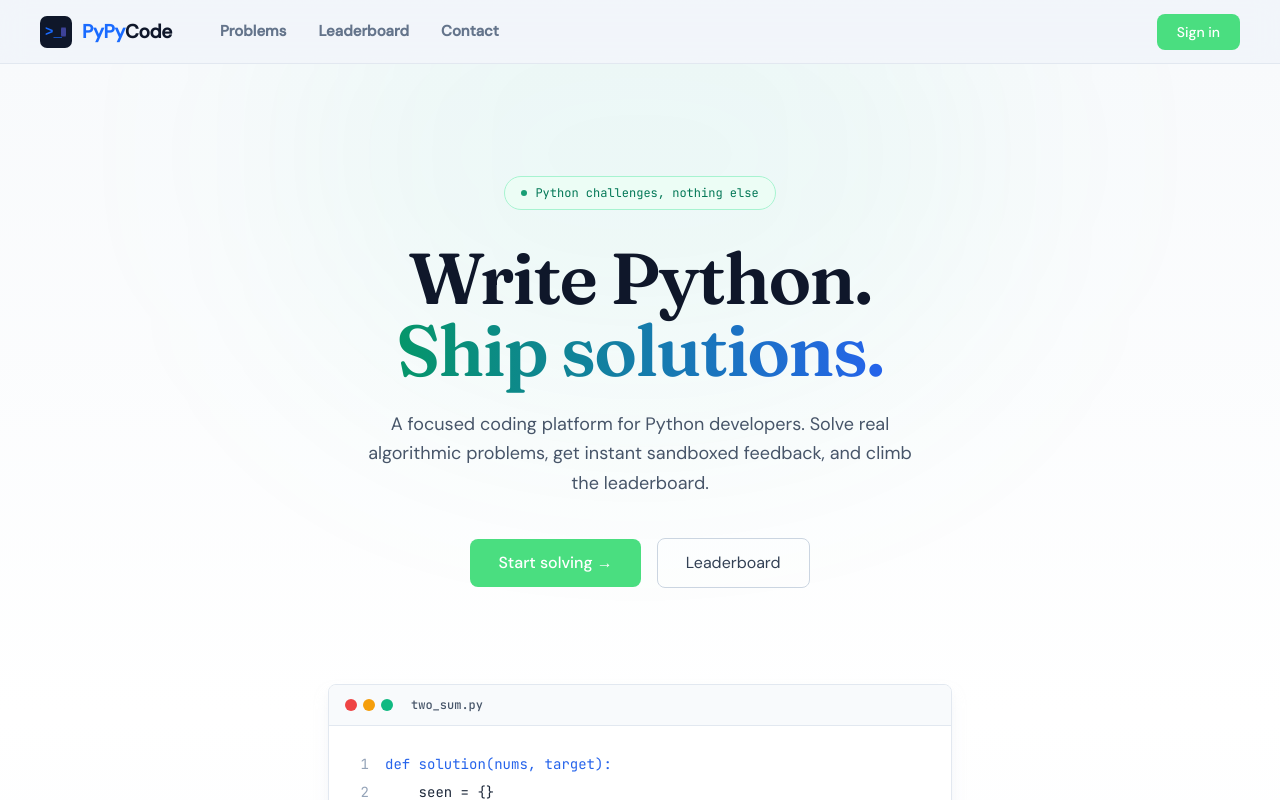
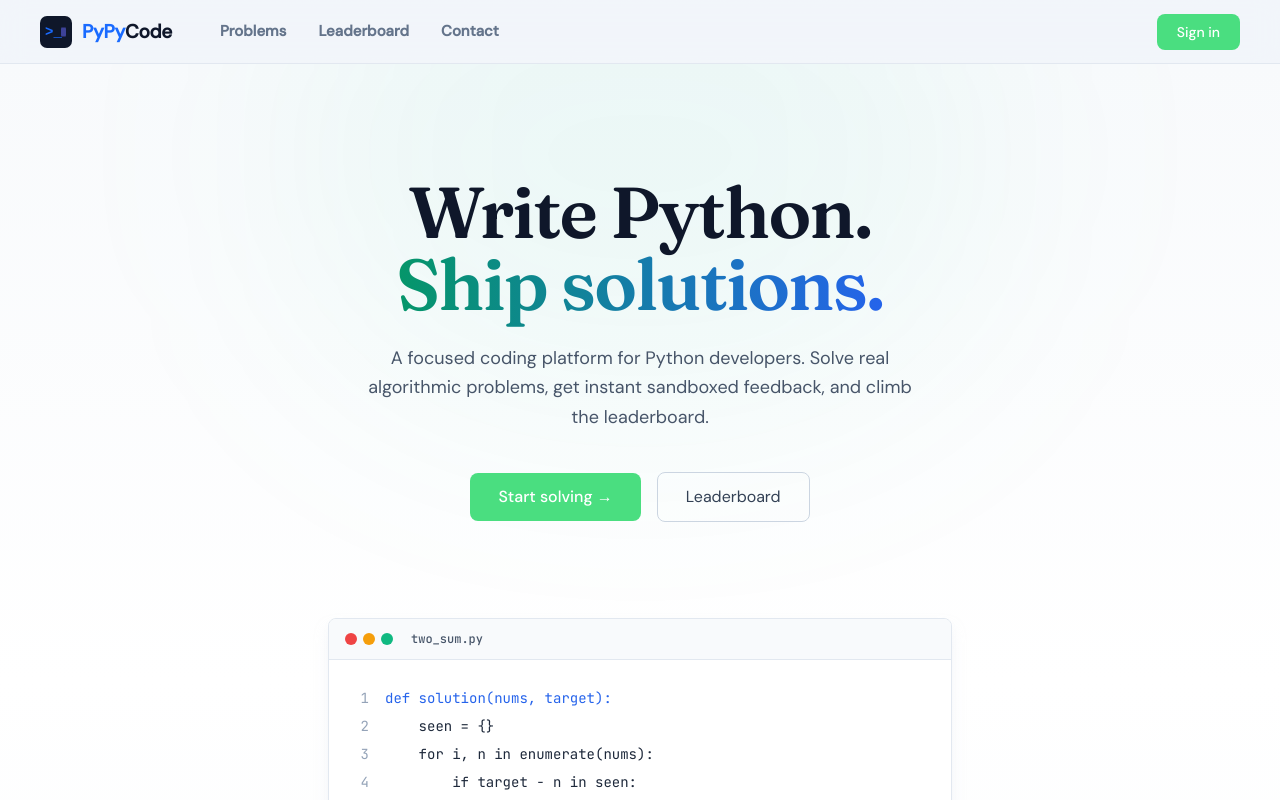
Before and after one commit to kalpeshtawde/pypycode, a React (Vite) app in the folder frontend/: page / in a window 1280 px wide. Shown: the top 800 px of the page. Built offline with nearby package versions, Linux system fonts and the light colour scheme; no server answers; a web font is replaced by a local one.

Commit message:
removed unwanted lable

```diff
--- a/frontend/src/pages/HomePage.tsx
+++ b/frontend/src/pages/HomePage.tsx
@@ -43,12 +43,6 @@ export default function HomePage() {
 
       {/* Hero */}
       <section className="relative max-w-7xl mx-auto px-6 pt-28 pb-24 text-center">
-        <div className="inline-flex items-center gap-2 px-4 py-2 rounded-full border border-emerald-200
-                        bg-emerald-50 text-emerald-700 text-xs font-mono mb-8 animate-fade-up">
-          <span className="w-1.5 h-1.5 rounded-full bg-emerald-600 animate-pulse" />
-          Python challenges, nothing else
-        </div>
-
         <h1 className="font-display text-5xl sm:text-7xl font-semibold leading-[1.05] tracking-tight
                        text-slate-900 mb-6 animate-fade-up [animation-delay:100ms] opacity-0 [animation-fill-mode:forwards]">
           Write Python.
```
